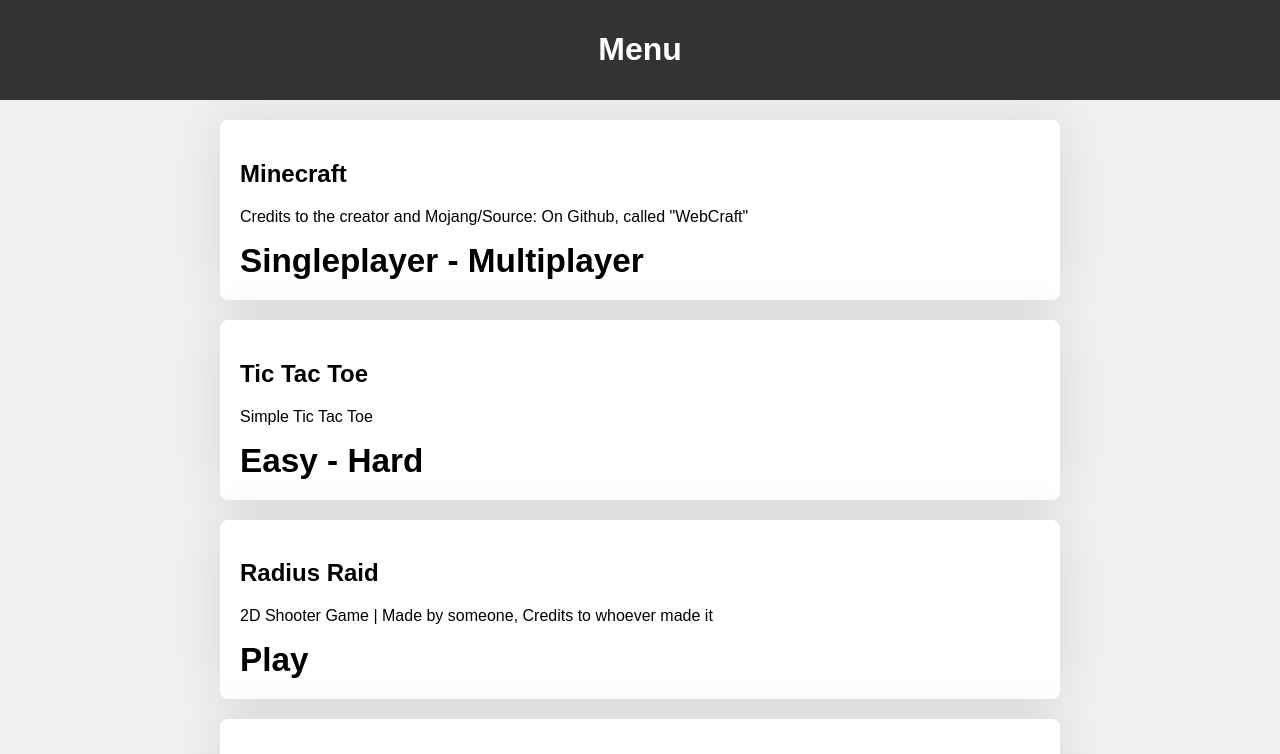
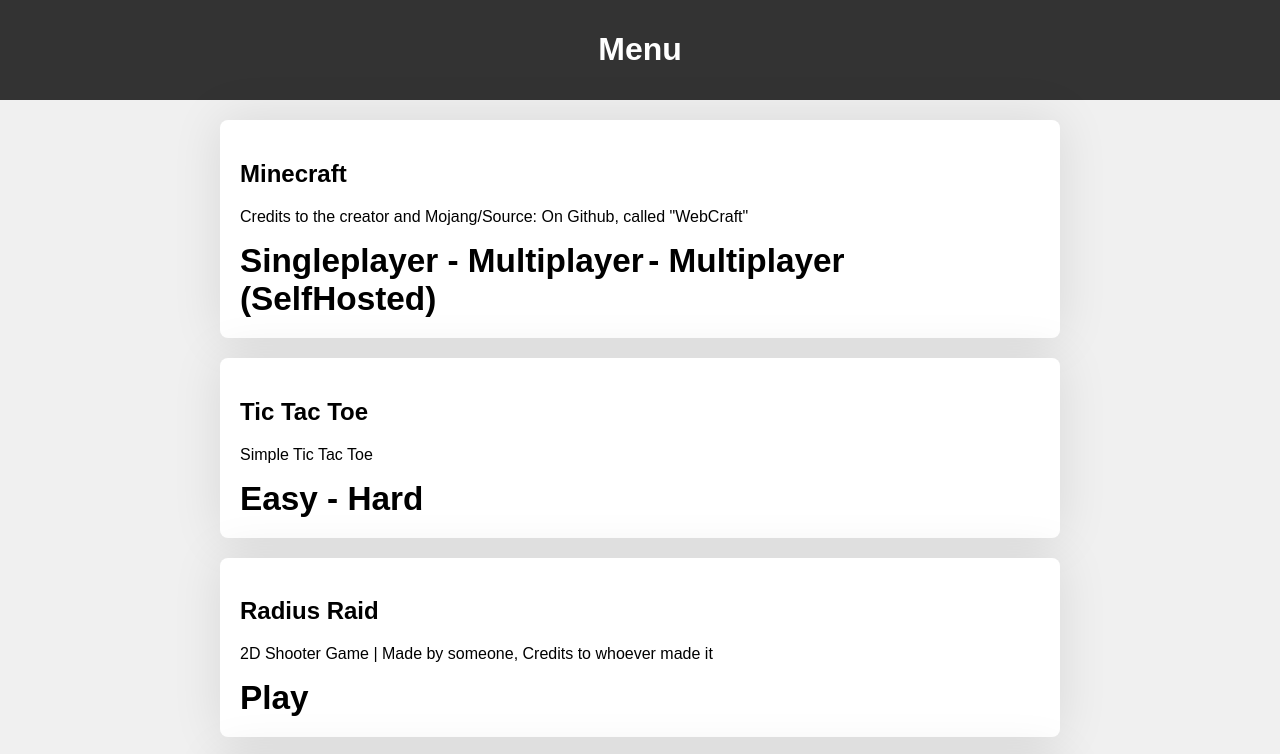
Before and after one commit to WhatDoIDo125/game, a plain HTML site: page index.html in a window 1280 px wide. Shown: the top 754 px of the page. Drawn offline with Linux system fonts and the light colour scheme.

Commit message:
Update index.html

```diff
--- a/index.html
+++ b/index.html
@@ -57,7 +57,7 @@
   <section>
     <h2>Minecraft</h2>
     <p>Credits to the creator and Mojang/Source: On Github, called "WebCraft"</p>
-    <a href="singleplayer.html">Singleplayer </a> <a href="https://node-js-server-nvx3.onrender.com">- Multiplayer</a>
+    <a href="singleplayer.html">Singleplayer </a> <a href="https://node-js-server-nvx3.onrender.com">- Multiplayer</a> <a href="http://planning-blocks.gl.at.ply.gg:58026/multiplayer.html">- Multiplayer (SelfHosted)</a>
   </section>
   <section>
     <h2>Tic Tac Toe</h2>
```
